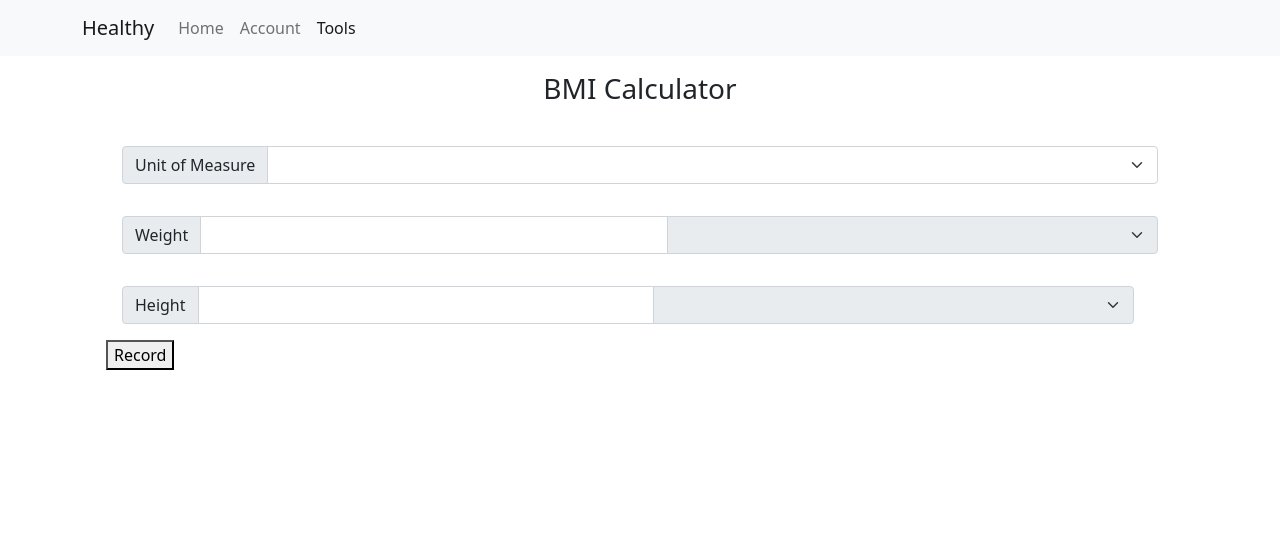
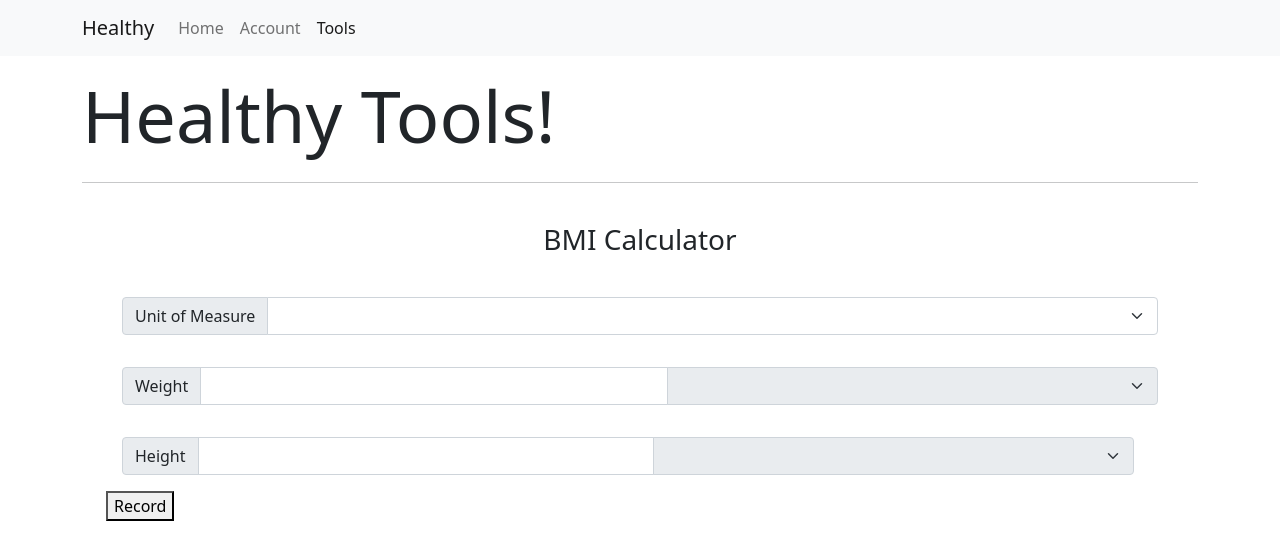
Before and after one commit to jason-nordheim/healthy, a React (Create React App) app: page /tools in a window 1280 px wide. Shown: the top 560 px of the page. Built offline with nearby package versions, Linux system fonts and the light colour scheme.

Commit message:
refactored to use <PageTitle /> component

```diff
--- a/src/components/pages/ToolsPage.js
+++ b/src/components/pages/ToolsPage.js
@@ -1,8 +1,14 @@
+import { PageTitle } from "../layout/PageTitle";
 import { BmiCalculator } from "../feature/BmiCalculator";
 
 export const ToolsPage = () => {
   return (
     <div className="container">
+      <div className="row">
+        <div className="col">
+          <PageTitle text="Healthy Tools" />
+        </div>
+      </div>
       <div className="row">
         <div className="col">
           <BmiCalculator />
```
